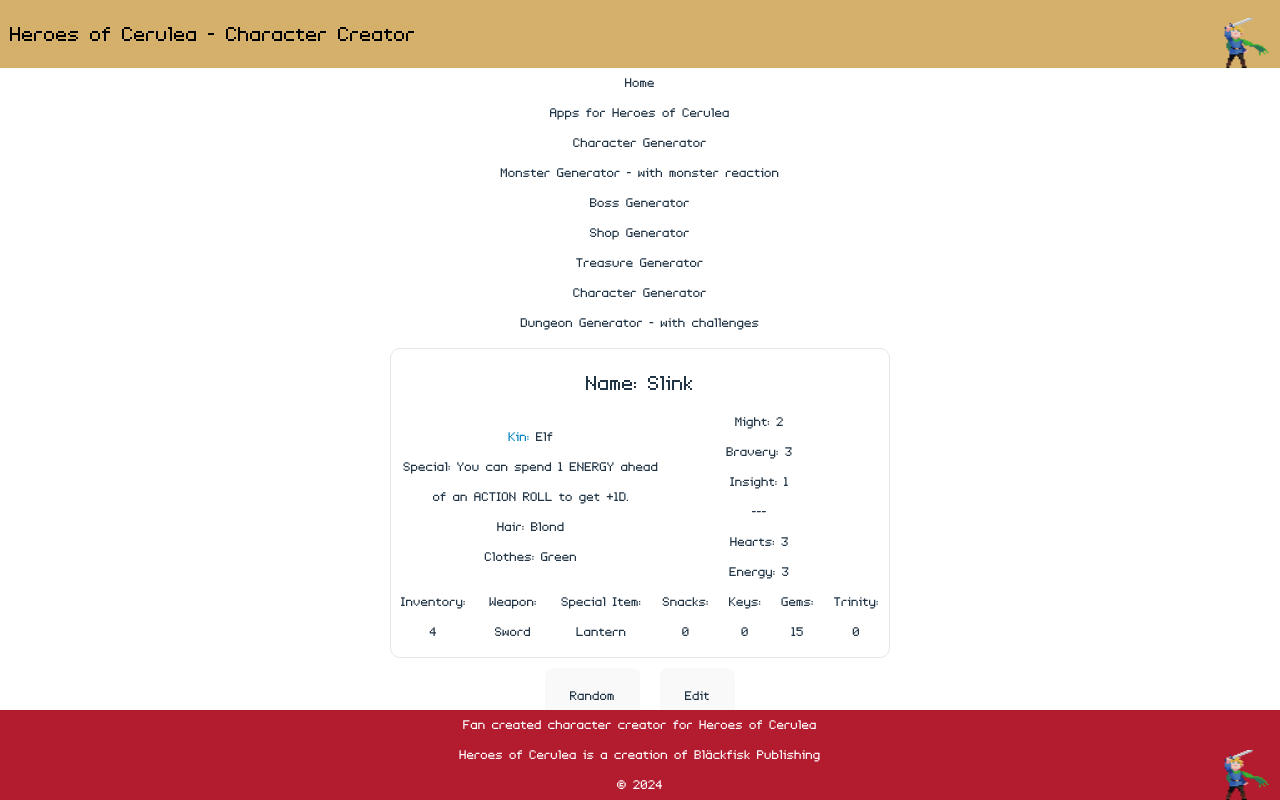
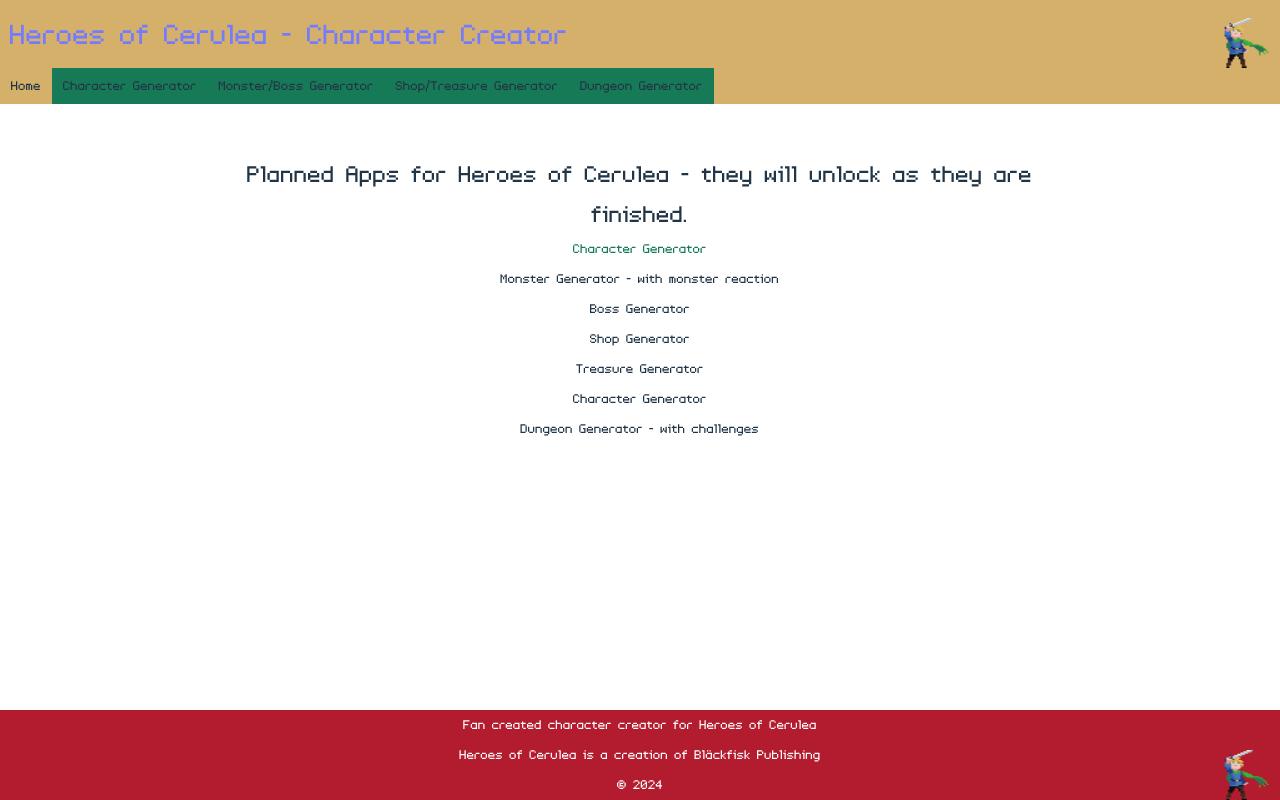
Before and after one commit to Martin-Joensson/Heroes-of-Cerulea-Character-Creator, a React (Vite) app: page / in a window 1280 px wide. Built offline with nearby package versions, Linux system fonts and the light colour scheme.

Commit message:
Added navigation headings

```diff
--- a/src/App.jsx
+++ b/src/App.jsx
@@ -4,7 +4,7 @@ import "./assets/fonts/EnterCommand-Bold.ttf";
 import "./assets/fonts/EnterCommand-Italic.ttf";
 import { PlayerComponent } from "./components/PlayerComponent";
 import { Header } from "./components/Sections/Header";
-import { Button } from "./components/Button";
+
 import playerTemplate from "./components/data/characterTemplate.json";
 import { Footer } from "./components/Sections/Footer";
 import { CeruleaRoutes } from "./routes/CeruleaRoutes";
@@ -16,19 +16,7 @@ export const App = () => {
   return (
     <>
       <Header />
-      <CeruleaRoutes />
-      <PlayerComponent hero={hero} setHero={setHero} edit={edit} />
-      {edit ? null : (
-        <Button
-          action={"random"}
-          hero={hero}
-          setHero={setHero}
-          setEdit={setEdit}
-        />
-      )}
-
-      <Button
-        action={"edit"}
+      <CeruleaRoutes
         hero={hero}
         setHero={setHero}
         edit={edit}
--- a/src/components/Button.jsx
+++ b/src/components/Button.jsx
@@ -34,7 +34,7 @@ export const Button = ({ action, setHero, edit, setEdit }) => {
   };
 
   return (
-    <button className="no-print m-2" onClick={handleClick}>
+    <button className="action-button no-print m-2" onClick={handleClick}>
       {edit ? "Save" : <>{capitalizeFirstLetter(action)}</>}
     </button>
   );
--- a/src/components/Navigation.jsx
+++ b/src/components/Navigation.jsx
@@ -0,0 +1,50 @@
+import { NavLink, useNavigate } from "react-router-dom";
+
+export const Navigation = () => {
+    const navigate = useNavigate();
+
+  return (
+    <div className="w-full flex flex-wrap bg-cerulea-gold mb-10">
+      <NavLink to="/">
+        <button
+          aria-label="Link to Character generator"
+          className="nav-button bg-cerulea-gold"
+        >
+          Home
+        </button>
+      </NavLink>
+      <NavLink to="/character">
+        <button
+          aria-label="Link to Character generator"
+          className="nav-button bg-cerulea-green"
+        >
+          Character Generator
+        </button>
+      </NavLink>
+      <NavLink to="/">
+        <button
+          aria-label="Link to Character generator"
+          className="nav-button bg-cerulea-green"
+        >
+          Monster/Boss Generator
+        </button>
+      </NavLink>
+      <NavLink to="/">
+        <button
+          aria-label="Link to Character generator"
+          className="nav-button bg-cerulea-green"
+        >
+          Shop/Treasure Generator
+        </button>
+      </NavLink>
+      <NavLink to="/">
+        <button
+          aria-label="Link to Character generator"
+          className="nav-button bg-cerulea-green"
+        >
+          Dungeon Generator
+        </button>
+      </NavLink>
+    </div>
+  );
+};
--- a/src/components/PlayerComponent.jsx
+++ b/src/components/PlayerComponent.jsx
@@ -1,8 +1,9 @@
 import PropTypes from "prop-types";
 import { useState } from "react";
 import playerTemplate from "../components/data/characterTemplate.json";
+import { Button } from "../components/Button";
 
-export const PlayerComponent = ({ edit }) => {
+export const PlayerComponent = ({ edit, setEdit, hero, setHero }) => {
   const { player } = playerTemplate;
   const [selectedName, setSelectedName] = useState(player.name);
   const [selectedKin, setSelectedKin] = useState(player.kin);
@@ -144,6 +145,7 @@ export const PlayerComponent = ({ edit }) => {
   return (
     <>
       {edit ? (
+        <>
           <div className="border bg-cerulea-red text-text-light mx-auto mt-2 rounded-lg p-2 max-w-[500px] flex flex-col items-center">
             <h2 className="text-xl">
               Name: {player.name}
@@ -241,7 +243,10 @@ export const PlayerComponent = ({ edit }) => {
               <p>Weapon: {startingWeapon}</p>
               <p>
                 Special Item:{" "}
-              <select onChange={changeSpecialItem} value={selectedSpecialItem}>
+                <select
+                  onChange={changeSpecialItem}
+                  value={selectedSpecialItem}
+                >
                   {" "}
                   {specialItemSelection.map((item) => (
                     <option key={item.itemName} value={item.itemName}>
@@ -256,7 +261,25 @@ export const PlayerComponent = ({ edit }) => {
               <p>Trinity: {player.inventory.trinity}</p>
             </div>
           </div>
+          {edit ? null : (
+            <Button
+              action={"random"}
+              hero={hero}
+              setHero={setHero}
+              setEdit={setEdit}
+            />
+          )}
+
+          <Button
+            action={"edit"}
+            hero={hero}
+            setHero={setHero}
+            edit={edit}
+            setEdit={setEdit}
+          />
+        </>
       ) : (
+        <>
           <div className="border mx-auto mt-2 rounded-lg p-2 max-w-[500px] flex flex-col items-center">
             <h2 className="text-xl">Name: {player.name}</h2>
             <div className="flex flex-col tablet:grid tablet:grid-cols-2">
@@ -287,6 +310,23 @@ export const PlayerComponent = ({ edit }) => {
               <p>Trinity: {player.inventory.trinity}</p>
             </div>
           </div>
+          {edit ? null : (
+            <Button
+              action={"random"}
+              hero={hero}
+              setHero={setHero}
+              setEdit={setEdit}
+            />
+          )}
+
+          <Button
+            action={"edit"}
+            hero={hero}
+            setHero={setHero}
+            edit={edit}
+            setEdit={setEdit}
+          />
+        </>
       )}
     </>
   );
--- a/src/components/Sections/Header.jsx
+++ b/src/components/Sections/Header.jsx
@@ -1,13 +1,22 @@
+import { NavLink } from "react-router-dom";
 import elf from "/images/Elf.png";
+import { Navigation } from "../Navigation";
+
 export const Header = () => {
   return (
+    <>
       <div className="relative flex top-0 left-0 bg-cerulea-gold text-black w-full">
-      <h1 className="text-xl p-2">Heroes of Cerulea - Character Creator</h1>
+        <NavLink to="/">
+          <h1 className="p-2">Heroes of Cerulea - Character Creator</h1>
+        </NavLink>
         <img
           src={elf}
           alt="elf"
           className="w-10 h-10 absolute bottom-0 right-2 no-print"
         />
       </div>
+
+      <Navigation />
+    </>
   );
 };
--- a/src/index.css
+++ b/src/index.css
@@ -44,11 +44,31 @@ body {
 }
 
 h1 {
-  font-size: 3.2em;
+  font-size: 2.2em;
+  line-height: 1.1;
+}
+h2 {
+  font-size: 1.8em;
   line-height: 1.1;
 }
 
-button {
+.nav-button{
+  border: 1px solid transparent;
+  padding: 0.1em 0.5em;
+  font-size: 1em;
+  font-weight: 500;
+  font-family: inherit;
+  cursor: pointer;
+  transition: border-color 0.25s, background-color 0.25s;
+}
+
+.nav-button:hover{
+  background-color: #f7efcc;
+  color: #000;
+  border-color: #fff;
+}
+
+.action-button {
   border-radius: 8px;
   border: 1px solid transparent;
   padding: 0.6em 1.2em;
@@ -59,11 +79,11 @@ button {
   cursor: pointer;
   transition: border-color 0.25s;
 }
-button:hover {
+.action-button:hover {
   border-color: #646cff;
 }
-button:focus,
-button:focus-visible {
+.action-button:focus,
+.action-button:focus-visible {
   outline: 4px auto -webkit-focus-ring-color;
 }
 
@@ -75,7 +95,7 @@ button:focus-visible {
   a:hover {
     color: #747bff;
   }
-  button {
+  .action-button {
     background-color: #f9f9f9;
   }
 }
--- a/src/pages/Character.jsx
+++ b/src/pages/Character.jsx
@@ -1,7 +1,12 @@
-import { PlayerComponent } from "../components/PlayerComponent"
+import { PlayerComponent } from "../components/PlayerComponent";
 
-export const Character = () => {
+export const Character = ({ hero, setHero, edit, setEdit }) => {
   return (
-    <PlayerComponent/>
-  )
-}
+    <PlayerComponent
+      hero={hero}
+      setHero={setHero}
+      edit={edit}
+      setEdit={setEdit}
+    />
+  );
+};
--- a/src/pages/Home.jsx
+++ b/src/pages/Home.jsx
@@ -1,9 +1,8 @@
 export const Home = () => {
   return (
-    <div>
-      Home
-      <h2>Apps for Heroes of Cerulea</h2>
-      <p>Character Generator</p>
+    <div className="w-2/3 m-auto">
+      <h2>Planned Apps for Heroes of Cerulea - they will unlock as they are finished.</h2>
+      <p className="text-cerulea-green">Character Generator</p>
       <p>Monster Generator - with monster reaction</p>
       <p>Boss Generator</p>
       <p>Shop Generator</p>
--- /dev/null
+++ b/src/pages/NotFound.jsx
@@ -0,0 +1,3 @@
+export const NotFound = () => {
+  return <h2>NotFound</h2>;
+};
--- a/src/routes/CeruleaRoutes.jsx
+++ b/src/routes/CeruleaRoutes.jsx
@@ -2,12 +2,24 @@ import { Route, Routes } from "react-router-dom";
 
 import { Character } from "../pages/Character";
 import { Home } from "../pages/Home";
+import { NotFound } from "../pages/NotFound";
 
-export const CeruleaRoutes = () => {
-    return (
-      <Routes>
-        <Route path="/" element={<Home />} />
-        <Route path="/character" element={<Character />} />
-      </Routes>
-    );
-}
+export const CeruleaRoutes = ({ hero, setHero, edit, setEdit }) => {
+  return (
+    <Routes>
+      <Route path="/" element={<Home />} />
+      <Route
+        path="/character"
+        element={
+          <Character
+            hero={hero}
+            setHero={setHero}
+            edit={edit}
+            setEdit={setEdit}
+          />
+        }
+      />
+      <Route path="/*" element={<NotFound />} />
+    </Routes>
+  );
+};
```
Lines whose indentation alone changed are shown as unchanged.
